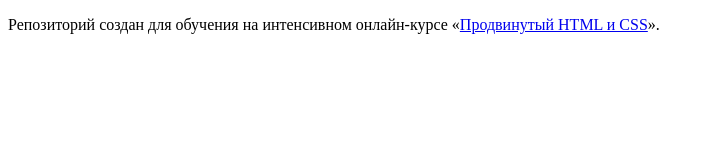
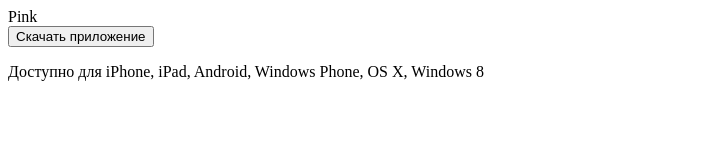
Before and after one commit to cssother/282177-pink, a website: page index.html in a window 1280 px wide. Shown: the whole page, without its empty margins (0-710 px from the left). Drawn offline with Linux system fonts and the light colour scheme.

Commit message:
First part of the index.html

```diff
--- a/index.html
+++ b/index.html
@@ -5,8 +5,23 @@
     <title>HTML Academy: Пинк</title>
   </head>
   <body>
-
-    <p>Репозиторий создан для обучения на интенсивном онлайн‑курсе «<a href="https://htmlacademy.ru/intensive/adaptive">Продвинутый HTML и CSS</a>».</p>
+    <header class="header">
+      <section class="upper-header">
+        <a class="logo">Pink</a>
+        <a class="navigation"></a>
+      </section>
+    </header>
+    <main>
+      <section class="download-the-app">
+        <button class="download-the-app-button">Скачать приложение</button>
+        <img class="apple-logo" src="#" alt="" height="" width="">
+        <img class="android-logo" src="#" alt="" height="" width="">
+        <img class="microsoft-logo" src="#" alt="" height="" width="">
+        <p class="operating-systems">
+          Доступно для iPhone, iPad, Android, Windows Phone, OS X, Windows 8
+        </p>
+      </section>
+    </main>
 
   </body>
 </html>
```
